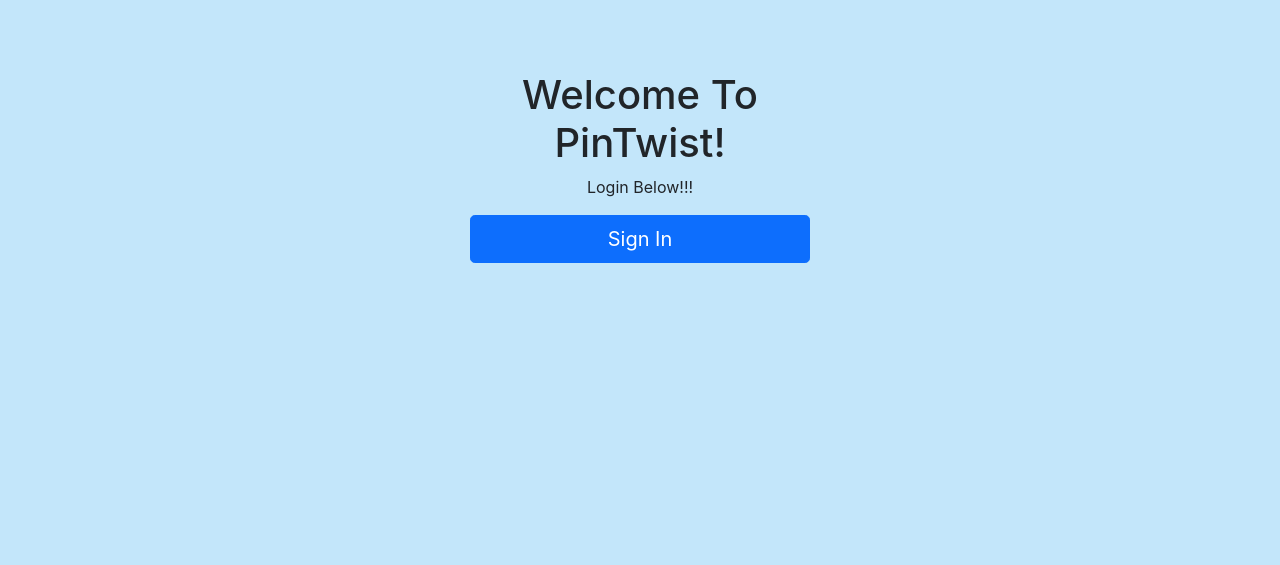
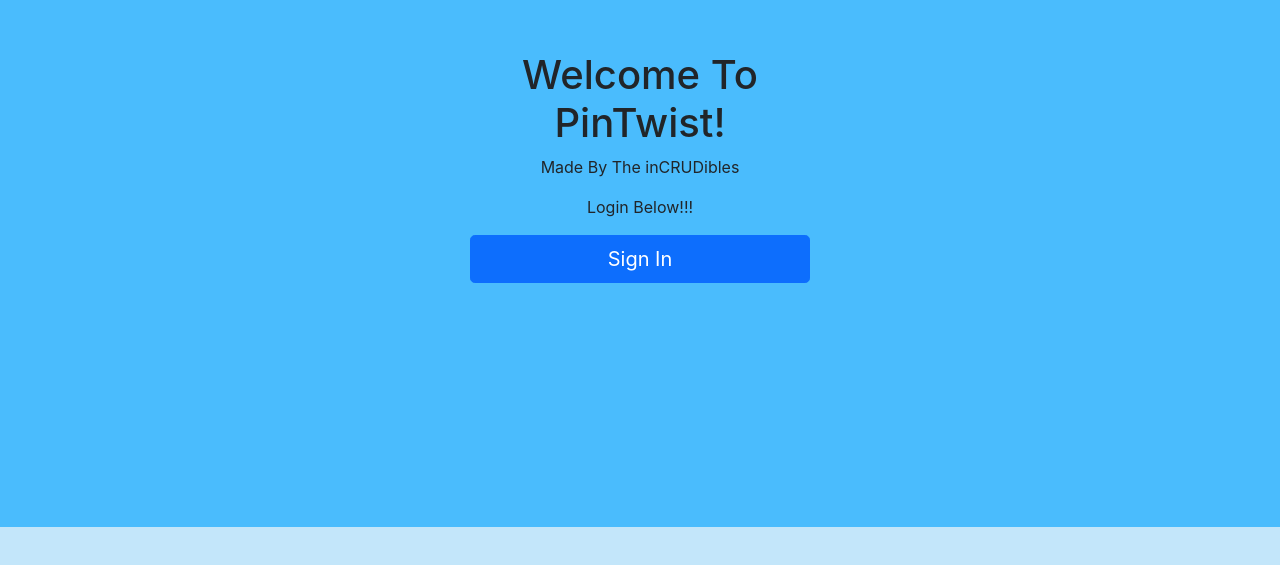
Before and after one commit to nss-evening-cohort-21/InCRUDibles, a Next.js app: page / in a window 1280 px wide. Shown: the part 193-758 px from the top of the page. Built offline with nearby package versions, Linux system fonts and the light colour scheme; no server answers.

Commit message:
Signin Page background color change with a description with creaters

```diff
--- a/components/Signin.js
+++ b/components/Signin.js
@@ -3,6 +3,7 @@ import { signIn } from '../utils/auth';
 
 function Signin() {
   return (
+    <div className="Signin">
       <div
         className="text-center d-flex flex-column justify-content-center align-content-center"
         style={{
@@ -13,11 +14,13 @@ function Signin() {
         }}
       >
         <h1>Welcome To PinTwist!</h1>
+        <p>Made By The inCRUDibles</p>
         <p>Login Below!!!</p>
         <button type="button" className="btn btn-primary btn-lg copy-btn" onClick={signIn}>
           Sign In
         </button>
       </div>
+    </div>
   );
 }
 
--- a/styles/globals.css
+++ b/styles/globals.css
@@ -202,3 +202,7 @@ body {
 
 
 /* WV BOARD DETAILS STYLING END  */
+
+.Signin {
+  background-color: #4ABCFD;
+}
```
Lines whose indentation alone changed are shown as unchanged.
